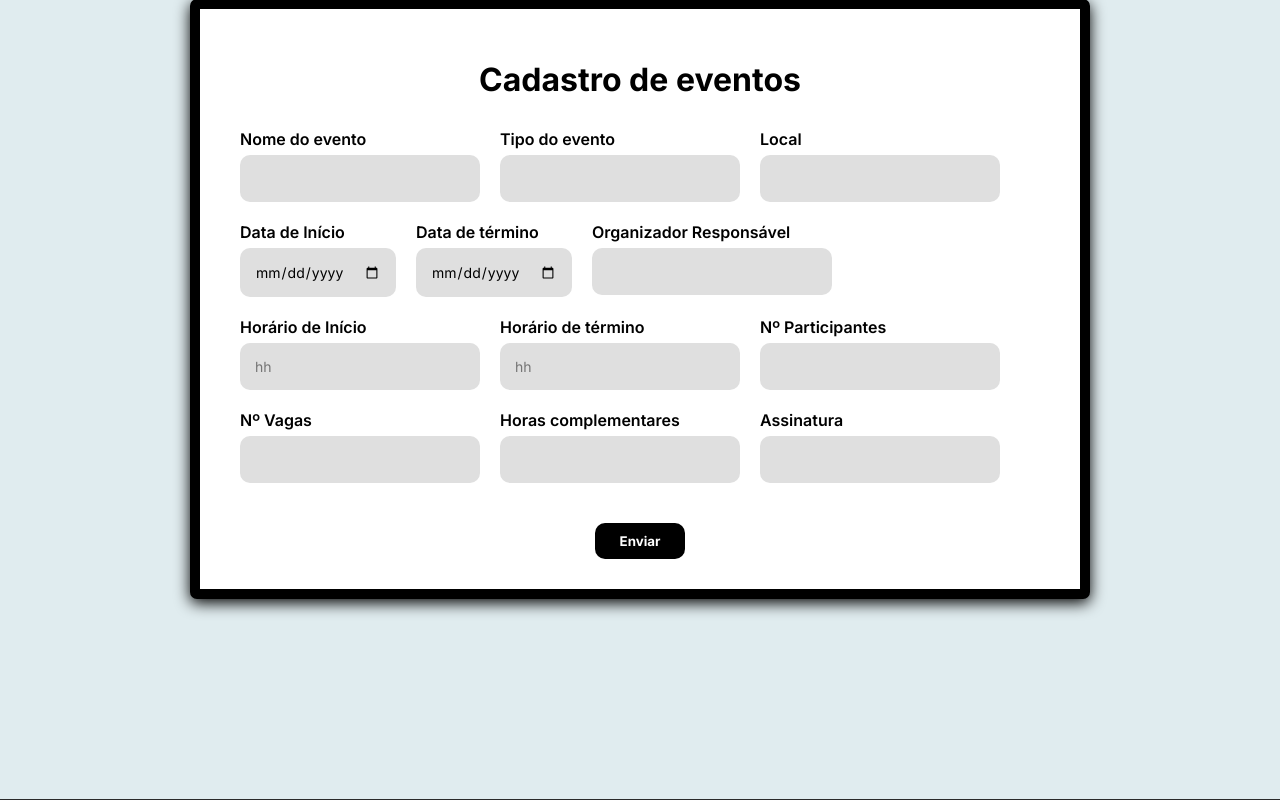
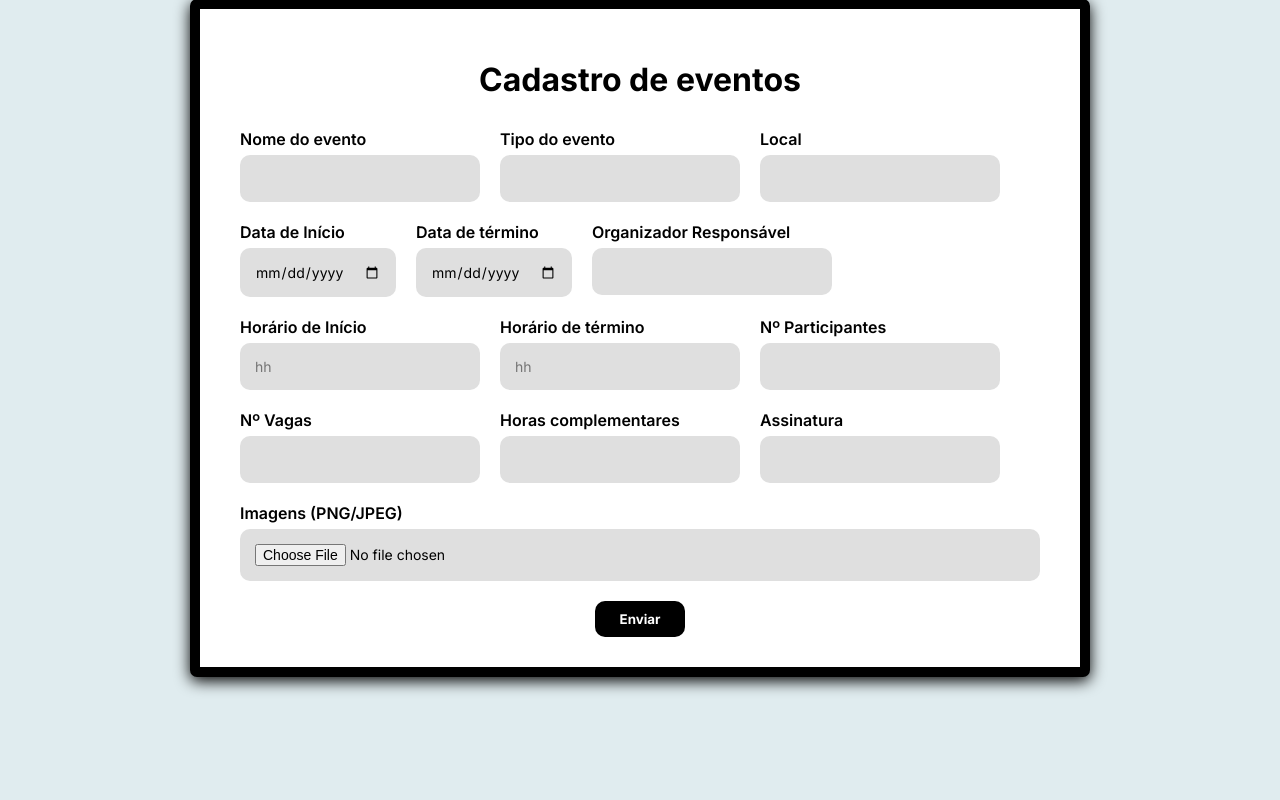
Before and after one commit to okiobot/SGEA, a Django app: template sgea/login/templates/usuarios/eventos.html in a window 1280 px wide. Shown: the part 419-1219 px from the top of the page. Run offline with Django 5.2, Linux system fonts and the light colour scheme; the template is opened without the code that fills it, so the values that code supplies are empty; some web fonts are replaced.

Commit message:
feat: Agora é possível adicionar imagens ao criar eventos. Ao adicionar, uma pasta será criada para armazenar estas imagens.

```diff
--- a/sgea/login/models.py
+++ b/sgea/login/models.py
@@ -27,6 +27,7 @@ class Evento(models.Model):
     emitido = models.BooleanField(default = False)
     assinatura = models.TextField(max_length = 255, null = False)
     horas = models.IntegerField(null = True, blank = True)
+    imagem = models.ImageField(upload_to = 'eventos/imagens/', blank = True, null = True)
 
 class Inscrito(models.Model):
     id_inscricao = models.AutoField(primary_key = True)
--- a/sgea/login/templates/usuarios/eventos.html
+++ b/sgea/login/templates/usuarios/eventos.html
@@ -13,7 +13,7 @@
   </div>
 </section>
 
-  <form action = "{% url 'visu_eventos' %}" method = "post">
+  <form action = "{% url 'visu_eventos' %}" method = "post" enctype="multipart/form-data">
   {% csrf_token %}
       <div class='evento-container'>
         <div class="cadastro-titulo">
@@ -89,6 +89,12 @@
             </div>
           </div>
 
+            <div class="form-grupo">
+              <label>Imagens (PNG/JPEG)</label>
+              <input name="imagem" class = "form-control-sm" type = "file" accept="image/png,image/jpeg" autocomplete="off">
+            </div>
+          </div>
+
           <div class="botao-enviar">
             <button class="form-control-sm" id="botao-enviar">Enviar</button>
           </div>
--- a/sgea/login/views.py
+++ b/sgea/login/views.py
@@ -297,6 +297,8 @@ def eventos(request):
         else:
             horas = horasC
 
+        imagem = request.FILES.get("imagem")
+
         # Caso todas as informações sejam verificadas, um novo evento é criado
         novo_evento = Evento.objects.create(
         nome = request.POST.get("nome"),
@@ -310,7 +312,8 @@ def eventos(request):
         organResp = request.POST.get("organResp"),
         vagas = vagasInt,
         assinatura = ass,
-        horas = horas
+        horas = horas,
+        imagem = imagem
         )
 
         Registro.objects.create(evento_id = novo_evento.id_evento, acao = "Criação de evento")
--- a/sgea/sgea/settings.py
+++ b/sgea/sgea/settings.py
@@ -11,6 +11,7 @@ https://docs.djangoproject.com/en/5.2/ref/settings/
 """
 
 from pathlib import Path
+import os
 
 # Build paths inside the project like this: BASE_DIR / 'subdir'.
 BASE_DIR = Path(__file__).resolve().parent.parent
@@ -104,6 +105,10 @@ DEFAULT_REDIRECT_URL = "/cadastro/"
 
 LOGIN_URL = "/login/"
 
+MEDIA_URL = "/media/"
+
+MEDIA_ROOT = os.path.join(BASE_DIR, "media")
+
 # Internationalization
 # https://docs.djangoproject.com/en/5.2/topics/i18n/
 
--- a/sgea/sgea/urls.py
+++ b/sgea/sgea/urls.py
@@ -17,6 +17,8 @@ Including another URLconf
 from django.contrib import admin
 from django.urls import path
 from login import views
+from django.conf import settings
+from django.conf.urls.static import static
 
 urlpatterns = [
     path('admin/', admin.site.urls),
@@ -56,3 +58,6 @@ urlpatterns = [
     #Operaçõs com registros
     path("registros/", views.registros, name = "registro"),
 ]
+
+if settings.DEBUG:
+    urlpatterns += static(settings.MEDIA_URL, document_root=settings.MEDIA_ROOT)
```
Also changed, not shown: sgea/login/templates/usuarios/visu_eventos.html (+8 -1 lines).
